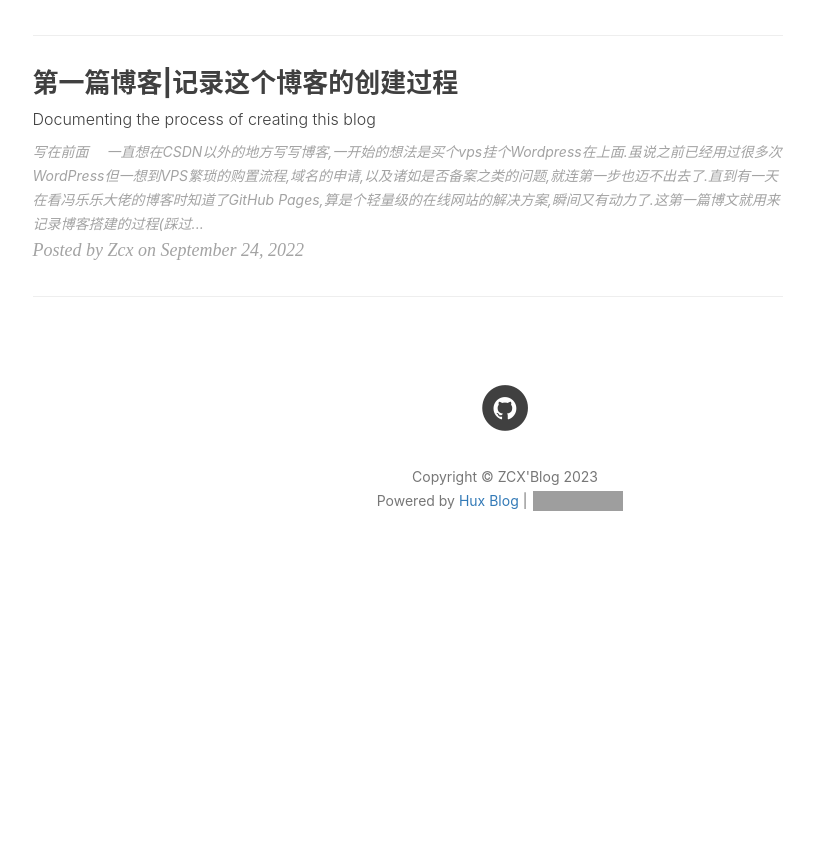
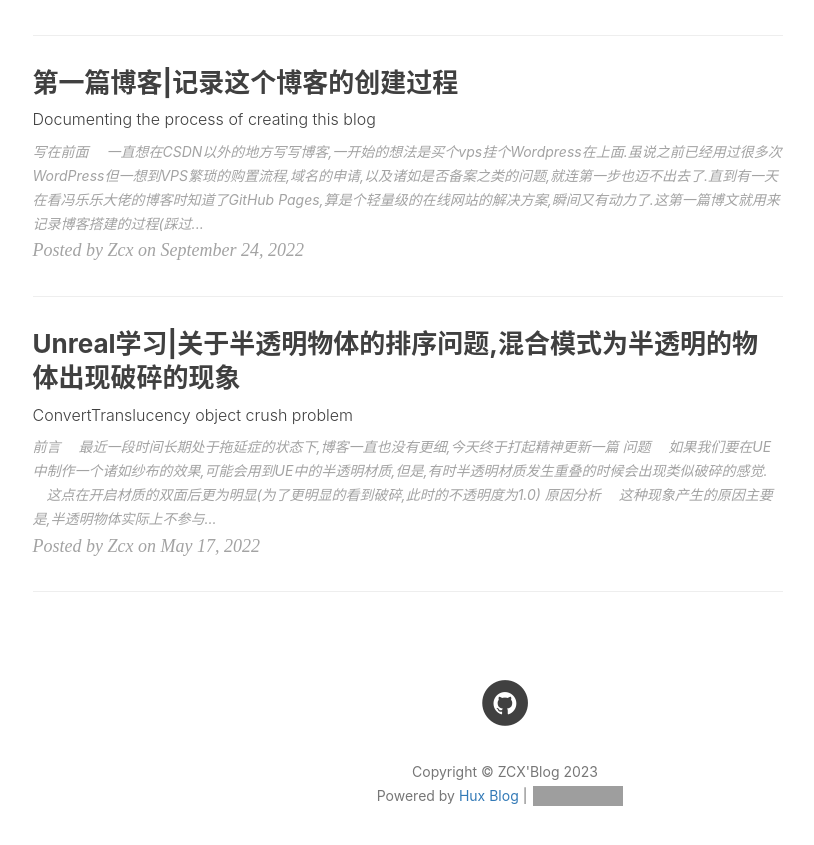
Before and after one commit to timesups/timesups.github.io, a Jekyll site: the page built from index.html, in a window 1280 px wide and 900 px high, scrolled down 925 px. Shown: the top 845 px of the window, without its empty margins (135-949 px from the left). Built offline with Jekyll 4.4.1, drawn with Linux system fonts in a browser that asks for light colours; nearby versions of some CDN libraries; the list of posts is cut into pages by our own code; comment, search, counter and statistics services are not loaded; before the commit the page ends 1530 px from its top, so only the background shows below that; grey boxes are pictures that could not be loaded.

Commit message:
更新文章

```diff
--- /dev/null
+++ b/_posts/2022-05-17-Translucency-object-crush.md
@@ -0,0 +1,55 @@
+---
+layout: post
+title: Unreal学习|关于半透明物体的排序问题,混合模式为半透明的物体出现破碎的现象
+subtitle: ConvertTranslucency object crush problem
+author: Zcx
+header-style: text
+tags:
+  - unreal engine
+  - ue
+  - 深度测试
+  - 半透明混合模式
+published: true
+---
+### 前言
+&ensp;&ensp;最近一段时间长期处于拖延症的状态下,博客一直也没有更细,今天终于打起精神更新一篇
+
+### 问题
+&ensp;&ensp;如果我们要在UE中制作一个诸如纱布的效果,可能会用到UE中的半透明材质,但是,有时半透明材质发生重叠的时候会出现类似破碎的感觉.
+
+![]({{site.baseurl}}/img/Post/2022-05-17-Translucency-object-crush/Pasted_image_20230516235831.jpg)
+
+
+&ensp;&ensp;这点在开启材质的双面后更为明显(为了更明显的看到破碎,此时的不透明度为1.0)
+
+![]({{site.baseurl}}/img/Post/2022-05-17-Translucency-object-crush/Pasted_image_20230516235911.jpg)
+
+### 原因分析
+
+&ensp;&ensp;这种现象产生的原因主要是,半透明物体实际上不参与深度测试,对于分开的static mesh actor我们还可以通过调整actor上的Translucency Sort Priority的值来获得正确的半透明物体的排序,但是对于同一个actor上的物体,如果有重叠的面UE就无法正确的判断像素的前后关系,从而导致后面的像素叠到了前面的像素的上面,从而产生这种类似破碎的效果.
+
+&ensp;&ensp;可以看到在Scene Depth 中实际上是看不到半透明物体的深度的,即使该物体的不透明度为1.
+
+
+![]({{site.baseurl}}/img/Post/2022-05-17-Translucency-object-crush/Pasted_image_20230517000345.jpg)
+
+
+### 解决方案
+
+&ensp;&ensp;要解决这个问题我们需要借助自定义深度通道,首先在模型上开启Render Custom Depth Pass,然后在材质上开启Allow Custom Depth Write.此时在自定义深度Buffer中就可以看到半透明物体的深度了,因为是单独的pass所以即使是半透明物体也可以产生正确的深度.
+
+![]({{site.baseurl}}/img/Post/2022-05-17-Translucency-object-crush/Pasted_image_20230517000621.jpg)
+
+&ensp;&ensp;接下来我们可以通过对比像素深度和自定义深度来决定每个shader point 的透明度.下图就是像素深度的效果,可以看到也出现了排序错误问题.
+
+![]({{site.baseurl}}/img/Post/2022-05-17-Translucency-object-crush/Pasted_image_20230517001709.jpg)
+
+&ensp;&ensp;通过对比像素深度和自定义深度的大小,如果像素深度等于或者小于自定义深度那么证明该点的深度正确,那么就使用原有的不透明度值,如果像素深度大于自定义深度那么使用0作为不透明度值.但需要注意的是,像素深度默认情况下就大于自定义深度(不知道具体原因),我们在使用像素深度时需要减去一个较小值.
+
+![]({{site.baseurl}}/img/Post/2022-05-17-Translucency-object-crush/Pasted_image_20230517002447.jpg)
+
+&ensp;&ensp;此时,半透明物体就不会出现破碎的现象了.
+
+![]({{site.baseurl}}/img/Post/2022-05-17-Translucency-object-crush/Pasted_image_20230517002510.jpg)
+
+### 谢谢观看!
--- a/_posts/2022-09-27-UE-Glitch-Effect.md
+++ b/_posts/2022-09-27-UE-Glitch-Effect.md
@@ -5,7 +5,8 @@ subtitle: UnrealEngine Glitch Effect Test
 author: Zcx
 header-style: text
 tags:
-  - UNreal Engine
+  - unreal engine
+  - ue
   - Glitch
   - 故障艺术
   - UE学习
```
Also changed, not shown: img/Post/2022-05-17-Translucency-object-crush/Pasted_image_20230516235831.jpg (added), img/Post/2022-05-17-Translucency-object-crush/Pasted_image_20230516235911.jpg (added), img/Post/2022-05-17-Translucency-object-crush/Pasted_image_20230517000345.jpg (added), img/Post/2022-05-17-Translucency-object-crush/Pasted_image_20230517000621.jpg (added), img/Post/2022-05-17-Translucency-object-crush/Pasted_image_20230517001709.jpg (added), img/Post/2022-05-17-Translucency-object-crush/Pasted_image_20230517002447.jpg (added), img/Post/2022-05-17-Translucency-object-crush/Pasted_image_20230517002510.jpg (added).
